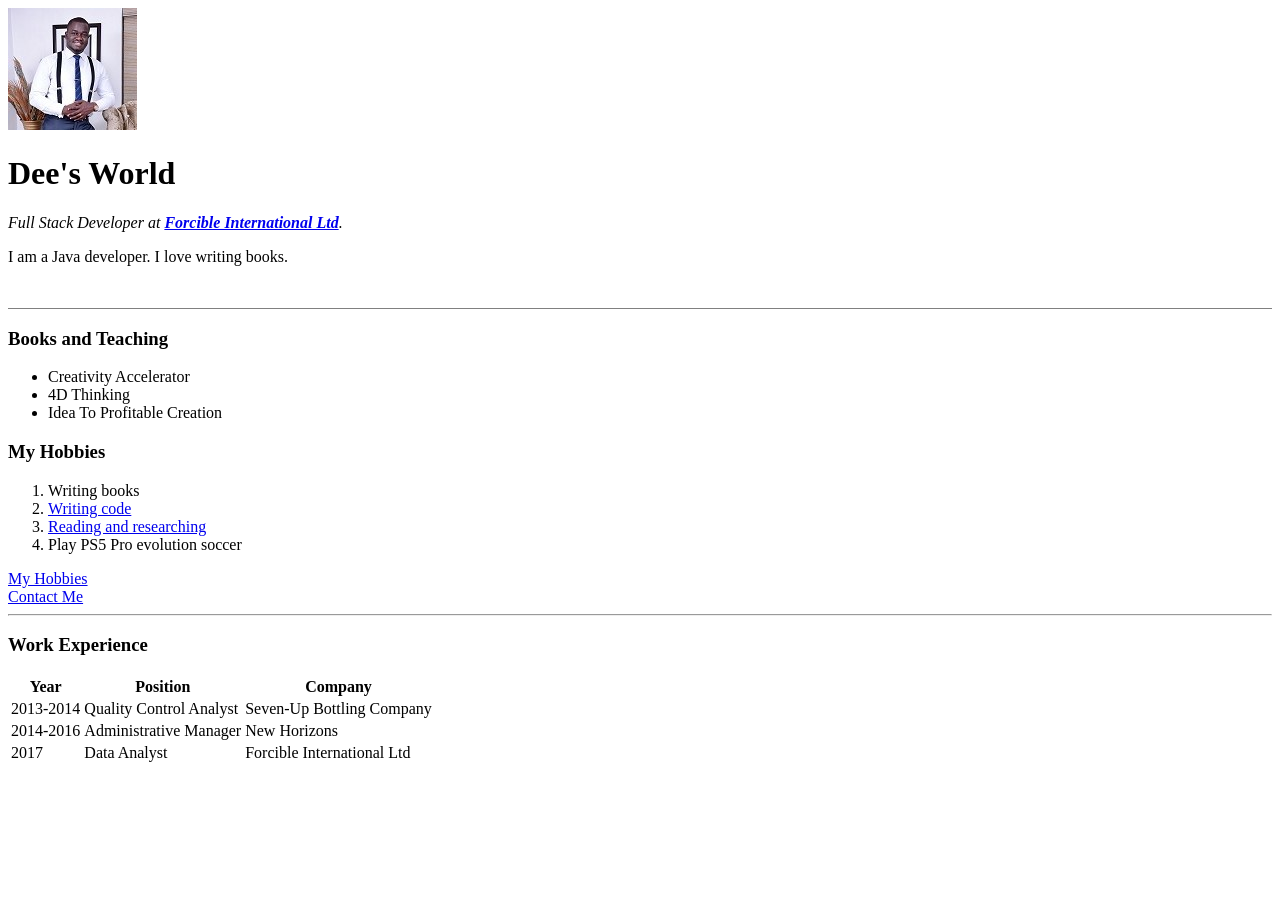
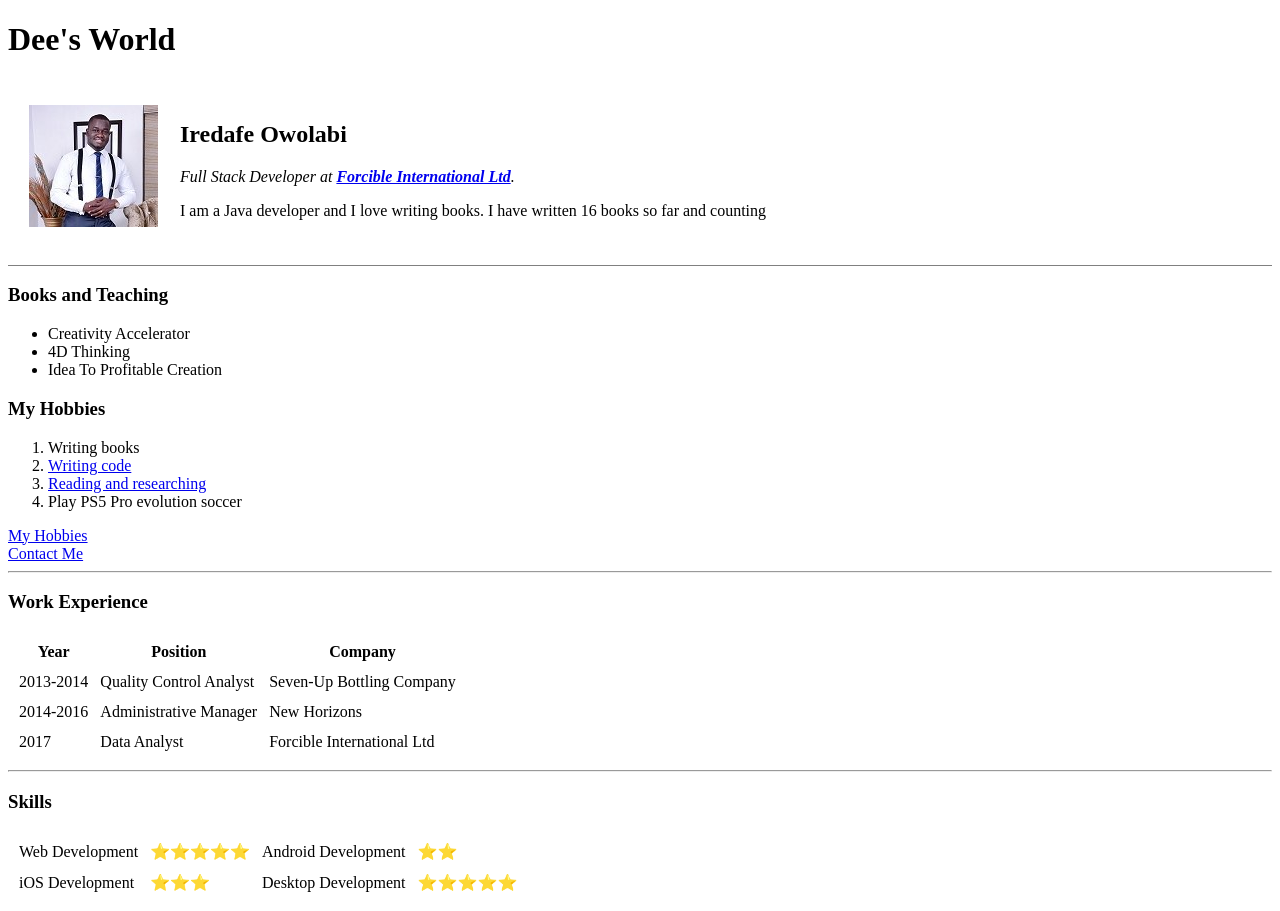
Before and after one commit to Iredafe/personalsite, a plain HTML site: page index.html in a window 1280 px wide. Before the commit the page ends 800 px from the top, so only its background shows below. Drawn offline with Linux system fonts and the light colour scheme.

Commit message:
table shift

```diff
--- a/index.html
+++ b/index.html
@@ -6,14 +6,22 @@
   <meta charset="utf-8">
   <title>Dafe's Personal Site</title>
 
+    <h1>Dee's World</h1>
+
 </head>
 
 <body>
-  <img src="images/DSC_70371.jpg" alt="Dafe's profile picture">
-  <h1>Dee's World</h1>
+
+<table cellspacing="20">
+  <tr>
+    <td><img src="images/DSC_70371.jpg" alt="Dafe's profile picture"></td>
+<td>
+<h2>Iredafe Owolabi</h2>
   <p><em> Full Stack Developer at <strong> <a href="https://www.iredafeowolabi.net/portfolio">Forcible International Ltd</a></strong>.</em></p>
-  <p> I am a Java developer. I love writing books.</p>
-  <br>
+<p> I am a Java developer and I love writing books. I have written 16 books so far and counting</p>
+</td>
+  </tr>
+</table>
   <hr size="1.5" noshade>
   <h3>
     Books and Teaching
@@ -34,7 +42,7 @@
 <a href="contact.html">Contact Me</a><br>
 <hr>
 <h3>Work Experience</h3>
-<table>
+<table cellspacing="10">
   <thead><tr>
 
   <th>Year</th>
@@ -64,14 +72,43 @@
   <td>  Data Analyst</td>
   <td>  Forcible International Ltd</td>
 </tr>
-
-
 </tbody>
 <tfoot>
 
 </tfoot>
 
 </table>
+<hr>
+<h3>Skills</h3>
+
+<table cellspacing="10">
+<thead>
+  <tr>
+
+  <td>Web Development</td>
+  <td>⭐⭐⭐⭐⭐</td>
+
+  <td>Android Development</td>
+  <td>⭐⭐</td>
+  </tr>
+
+</thead>
+
+  <tbody>
+  <tr>
+
+  <td>iOS Development</td>
+  <td>⭐⭐⭐</td>
+
+  <td>Desktop Development</td>
+  <td>⭐⭐⭐⭐⭐</td>
+  </tr>
+
+</tbody>
+
+</table>
+
+
 </body>
 
 
```
